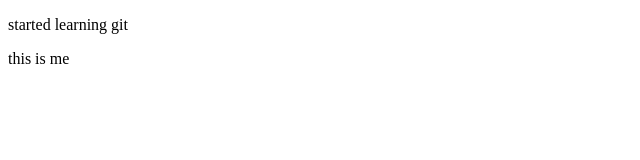
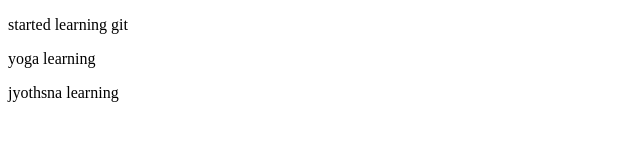
Before and after one commit to JyothsnaChundaran/MyProject, a plain HTML site: page index.html in a window 1280 px wide. Shown: the whole page, without its empty margins (0-640 px from the left). Drawn offline with Linux system fonts and the light colour scheme.

Commit message:
added/deleted/updated files

```diff
--- a/index.html
+++ b/index.html
@@ -7,6 +7,7 @@
 </head>
 <body>
     <p>started learning git</p>
-    <p>this is me</p>
+    <p>yoga learning</p>
+    <p>jyothsna learning</p>
 </body>
 </html>
```
Also changed, not shown: Bitsq.html (deleted), home.html (added).
